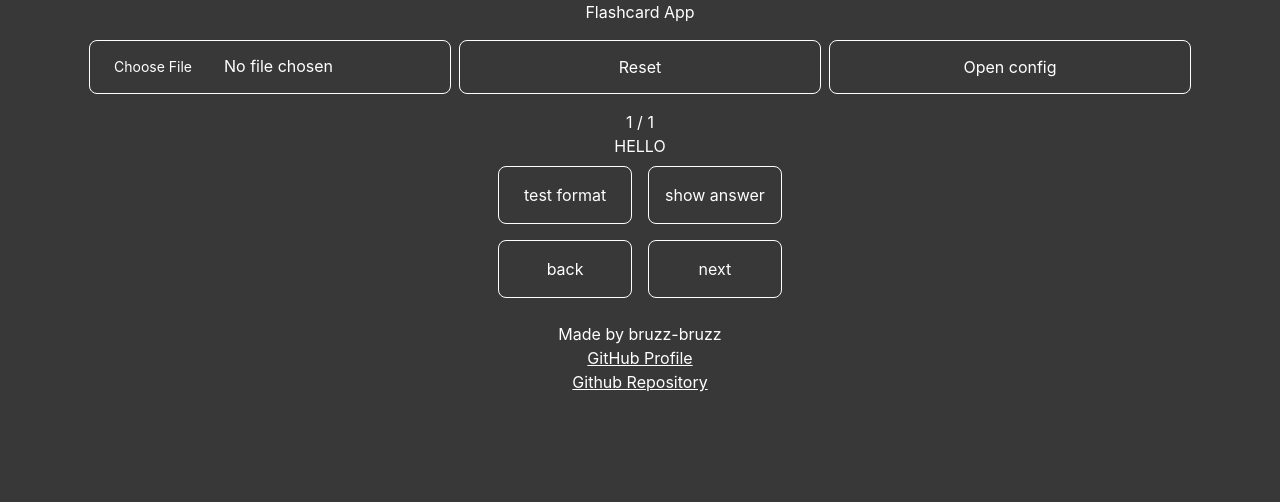
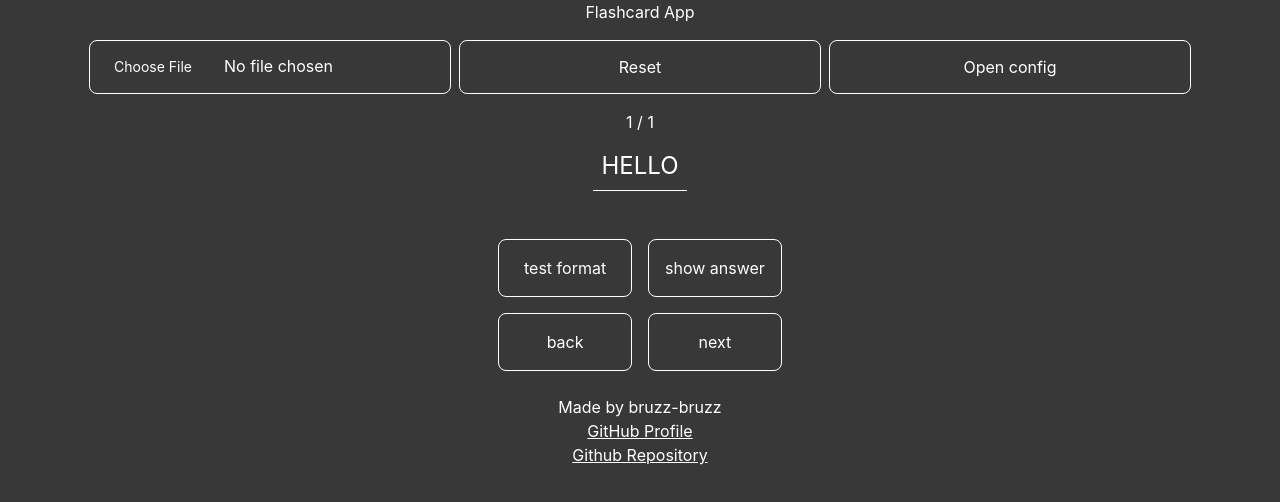
Before and after one commit to bruzz-bruzz/flashcard-app, a React (Vite) app: page / in a window 1280 px wide. Shown: the top 502 px of the page. Built offline with nearby package versions, Linux system fonts and the light colour scheme.

Commit message:
Update App.tsx

```diff
--- a/src/components/App.tsx
+++ b/src/components/App.tsx
@@ -116,8 +116,8 @@ export default function App(){
         {showConfig === false && (
           <div className='flex justify-center items-center flex-col'>
             <p>{cur + 1} / {questions.length}</p>
-            <p>{questions[cur]}</p>
-            <p className={`text-center w-9/10`}>{ans}</p>
+            <h1 className='border-b border-white-300 m-2 p-2 text-2xl'>{questions[cur]}</h1>
+            <h1 className={`m-2 p-2 text-center w-9/10 text-2xl`}>{ans}</h1>
             <div className='grid grid-cols-2 p-2 gap-4'>
               <button className='p-4 border border-white-300 rounded-lg p-2'>test format</button>
               <button className='p-4 border border-white-300 rounded-lg p-2' onClick={()=>{
```
